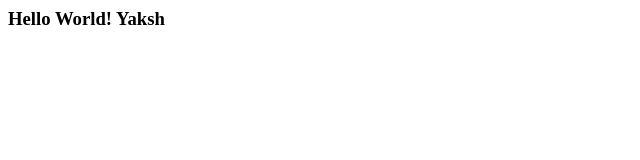
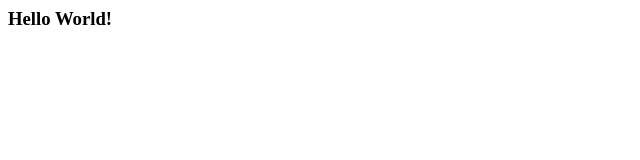
Before and after one commit to AbhijitTheworks/sanctuary, a plain HTML site: page index.html in a window 1280 px wide. Shown: the full height of the page, 0-640 px from the left. Drawn offline with Linux system fonts and the light colour scheme.

Commit message:
1st commit

```diff
--- a/index.html
+++ b/index.html
@@ -1,5 +1,5 @@
 <html>
     <body>
-        <h3>Hello World! Yaksh</h3>
+        <h3>Hello World!</h3>
     </body>
 </html>
```
